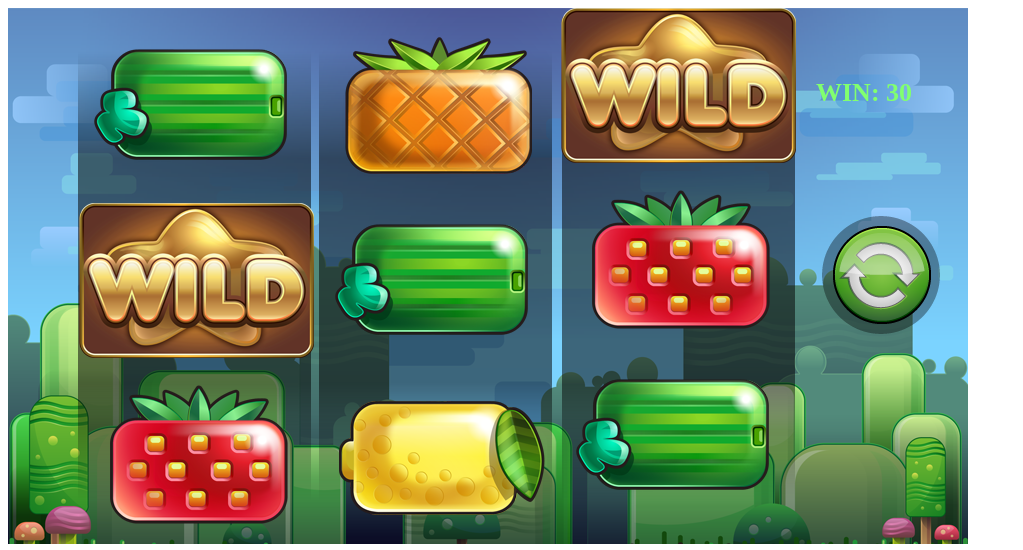
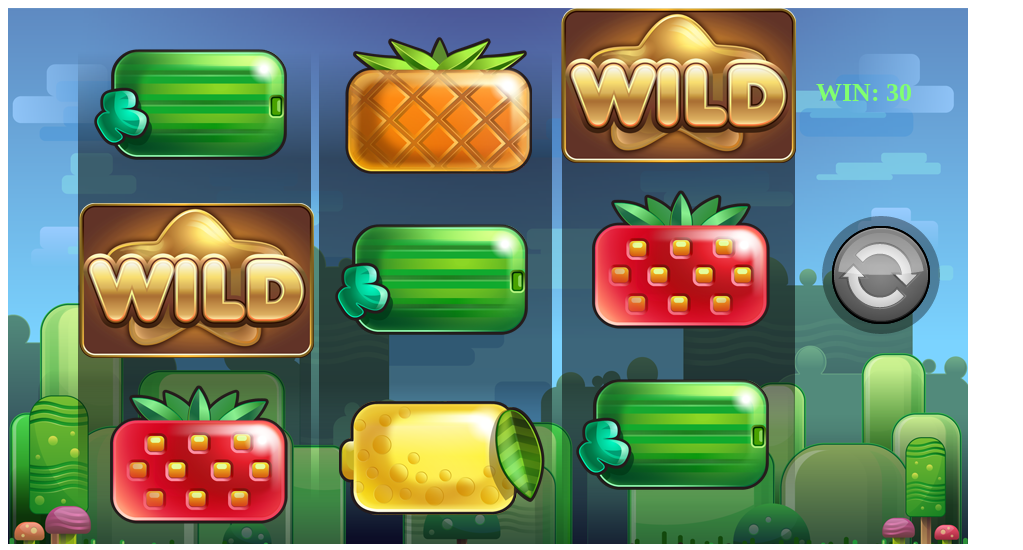
Before and after one commit to Kichrum/KichSpin, a plain HTML site: page index.html in a window 1280 px wide. Both pictures are taken after a click on the link 882 px from the left and 275 px from the top of the page. Shown: the whole page, without its empty margins (0-1023 px from the left). Drawn offline with nearby package versions, Linux system fonts and the light colour scheme.

Commit message:
Button switcher

```diff
--- a/css/main.css
+++ b/css/main.css
@@ -35,7 +35,7 @@
     height: 98px;
     background-image: url("../images/BTN_Spin.png");
     display: block;
-    margin: 218px 0 0 37px;
+    margin: 218px 0 0 36px;
 }
 .button.disabled {
     background-image: url("../images/BTN_Spin_d.png");
--- a/index.html
+++ b/index.html
@@ -24,7 +24,7 @@
             </div>
             <div class="actions">
                 <div class="win">WIN: <span class="score">30</span></div>
-                <a href="#" class="button"></a>
+                <a href="#" class="button disabled"></a>
             </div>
         </div>
         <div class="symbols">
--- a/js/main.js
+++ b/js/main.js
@@ -4,7 +4,7 @@
 
 $('document').ready(function() {
     fillColumns(true);
-    $('.button').on('click', spin);
+    setTimeout(switchButton, 3000);
 });
 
 var shuffle = function(o) {
@@ -35,7 +35,21 @@ var fillColumns = function(skipShuffle) {
     });
 };
 
+var switchButton = function() {
+    var $button = $('.button');
+    if ($button.hasClass('disabled')) {
+        $button.removeClass('disabled');
+        $('.button').on('click', spin);
+    }
+    else {
+        $button.addClass('disabled');
+        $('.button').off('click');
+    }
+};
+
 var spin = function(e) {
     e.preventDefault();
+    switchButton();
     fillColumns();
+    setTimeout(switchButton, 3000);
 };
```
